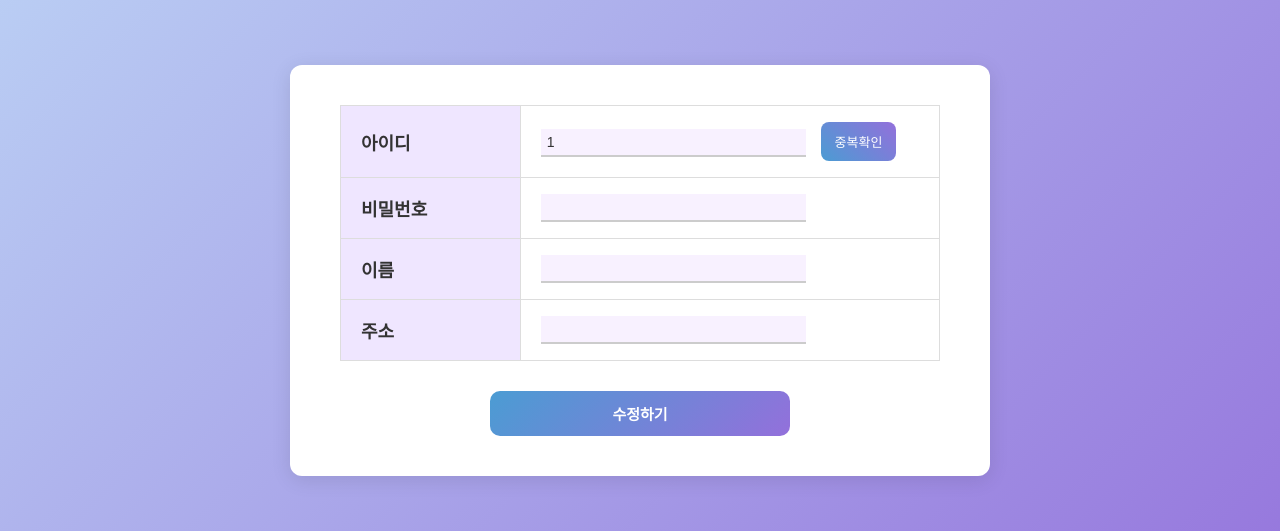
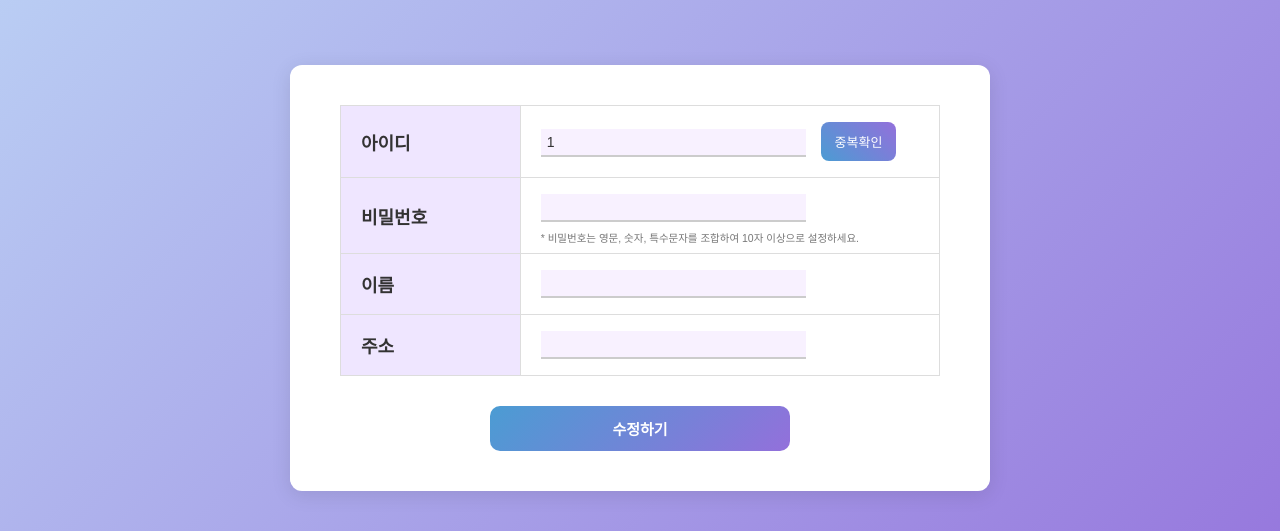
Before and after one commit to sniffy-fanta/web_dev_security, a PHP site: page /pages/modify.php in a window 1280 px wide. Shown: the part 281-812 px from the top of the page. Run offline with PHP 8.4, Linux system fonts and the light colour scheme; the visitor is signed in with stand-in values (Sample User, id 1); data that the repository does not hold is empty.

Commit message:
비밀번호 유효성 검사 추가

```diff
--- a/CSS/modify.css
+++ b/CSS/modify.css
@@ -97,6 +97,13 @@ body {
     color: #333;
 }
 
+.table_wrapper .modify_table .condition {
+    font-size: 10.5px;
+    color: #777;
+    margin-top : 8px;
+    margin-bottom : -8px;
+}
+
 .btn {
     margin-top: 30px;
     display: flex;
--- a/pages/modify.php
+++ b/pages/modify.php
@@ -61,6 +61,8 @@ if (!isset($_SESSION['temp_user_id'])) {
                         <th>비밀번호</th>
                         <td>
                             <input type="password" name="user_pw" value="<?= htmlspecialchars($row['userpw'], ENT_QUOTES, 'UTF-8') ?>" autocomplete="off" readonly onclick="edit(this);">
+                            <p class="condition"> * 비밀번호는 영문, 숫자, 특수문자를 조합하여 10자 이상으로 설정하세요.</p>
+
                         </td>
                     </tr>
                     <tr>
```
Also changed, not shown: proc/modify_proc.php (+13 -0 lines).
